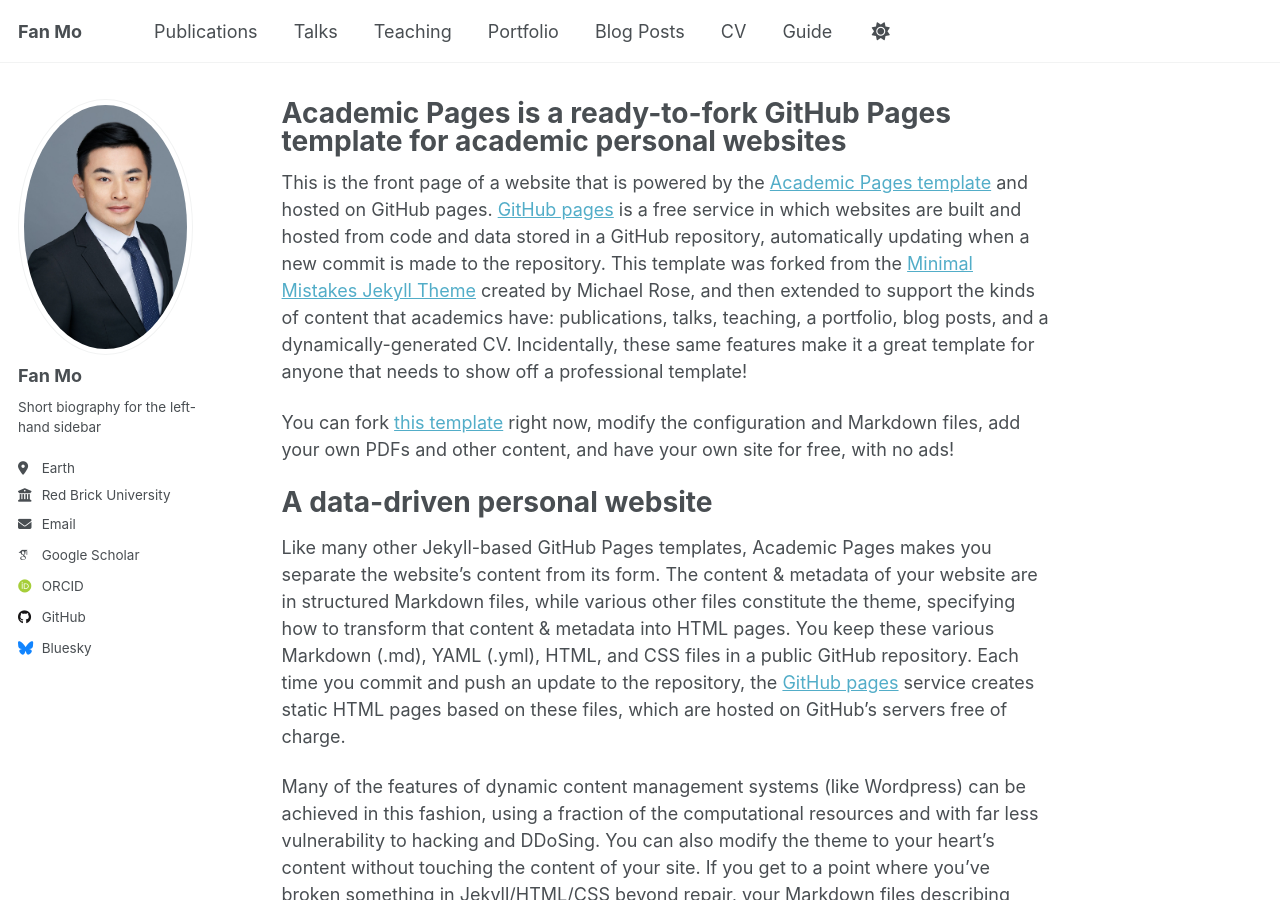
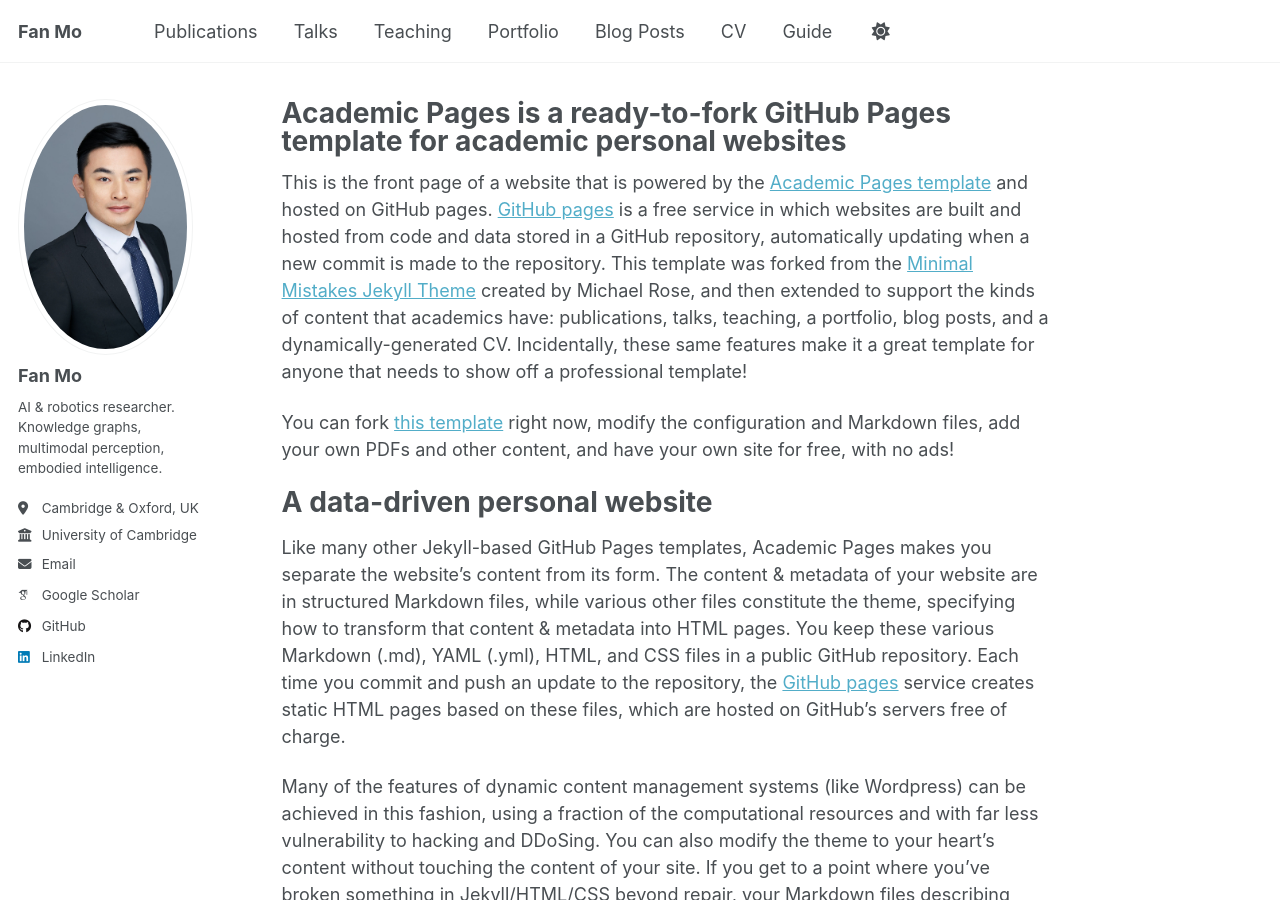
Before and after one commit to fanmo-intro/fanmo-intro.github.io, a Jekyll site: the page built from _pages/about.md, in a window 1280 px wide and 900 px high. Built offline with Jekyll 4.4.1, drawn with Linux system fonts in a browser that asks for light colours; some web fonts are replaced; a script that is not in the unit is left out; some of the changed lines change nothing that is shown.

Commit message:
Update _config.yml

```diff
--- a/_config.yml
+++ b/_config.yml
@@ -1,12 +1,9 @@
 # Welcome to Jekyll!
-#
-# This config file is meant for settings that affect your entire site, values
-# which you are expected to set up once and rarely need to edit after that.
-# For technical reasons, this file is *NOT* reloaded automatically when you use
-# `jekyll serve -l -H localhost`. If you change this file, please restart the
-# server process.
+# Global site config for academicpages
 
+# =======================
 # Basic Site Settings
+# =======================
 locale         : "en-US"
 site_theme     : "default"
 title          : "Fan Mo"
@@ -17,68 +14,69 @@
 baseurl        : ""                                 # keep empty for main site
 repository     : "fanmo-intro/fanmo-intro.github.io"
 
-
-# Site Author - The following control what appear as part of the author content on the side bar.
-#               If a field is blank the icon and link will not appear, otherwise it will be shown.
-#               Additional customization can be done by editing /_includes/author-profile.html
+# =======================
+# Sidebar / Author block
+# =======================
 author:
   # Biographic information
-  avatar           : "Picture_Fan.jpg"
-  name             : "Fan Mo"
-  pronouns         : # example: "she/her"
-  bio              : "Short biography for the left-hand sidebar"
-  location         : "Earth"
-  employer         : "Red Brick University"
-  uri              : # URL
-  email            : "kell6420@ox.ac.uk"
+  avatar     : "Picture_Fan.jpg"             # put this image in /images or project root (as you have)
+  name       : "Fan Mo"
+  pronouns   :
+  bio        : "AI & robotics researcher. Knowledge graphs, multimodal perception, embodied intelligence."
+  location   : "Cambridge & Oxford, UK"
+  employer   : "University of Cambridge"
+  uri        :
+  email      : "kell6420@ox.ac.uk"
 
-  # Academic websites
-  academia         : # URL
-  arxiv            : # URL - Update with the correct link to your profile
-  googlescholar    : "https://scholar.google.com/citations?user=oXhA0KkAAAAJ&hl=en"
-  inspire-hep      : # URL
-  impactstory      : # URL
-  orcid            : "http://orcid.org/yourorcidurl"
-  semantic         : # URL
-  researchgate     : # URL
-  scopus           : # URL
+  # Academic websites (leave blank if unused)
+  academia      :
+  arxiv         :
+  googlescholar : "https://scholar.google.com/citations?user=oXhA0KkAAAAJ&hl=en"
+  inspire-hep   :
+  impactstory   :
+  orcid         :
+  semantic      :
+  researchgate  :
+  scopus        :
 
   # Repositories and software development
-  bitbucket        : # Username - Update with your username on the site
-  codepen          : # Username
-  dribbble         : # Username
-  github           : "academicpages"
-  kaggle           : # Username
-  stackoverflow    : # User number or user number and name (i.e., use "1" or "1/jeff-atwood")
+  bitbucket     :
+  codepen       :
+  dribbble      :
+  github        : "fanmo-intro"
+  kaggle        :
+  stackoverflow :
 
-  # Social media
-  artstation       : # Username
-  bluesky          : "bsky.app" # Replace this with you Bluesky username
-  facebook         : # Username
-  flickr           : # Username
-  foursquare       : # Username
-  goodreads        : # Username
-  google_plus      : # Username
-  keybase          : # Username
-  instagram        : # Username
-  lastfm           : # Username
-  linkedin         : # Username
-  mastodon         : # URL
-  medium           : # URL
-  pinterest        : # Username
-  soundcloud       : # Username
-  steam            : # Username
-  telegram         : # URL
-  tumblr           : # Username
-  twitter          : # Username for X / Twitter
-  vine             : # Username
-  weibo            : # Username
-  wikipedia        : # Username
-  xing             : # Username
-  youtube          : # Username
-  zhihu            : # Username
+  # Social media (fill what you use)
+  artstation :
+  bluesky    :
+  facebook   :
+  flickr     :
+  foursquare :
+  goodreads  :
+  google_plus:
+  keybase    :
+  instagram  :
+  lastfm     :
+  linkedin   : "https://www.linkedin.com/in/fan-mo-phd-032170276/"
+  mastodon   :
+  medium     :
+  pinterest  :
+  soundcloud :
+  steam      :
+  telegram   :
+  tumblr     :
+  twitter    :
+  vine       :
+  weibo      :
+  wikipedia  :
+  xing       :
+  youtube    :
+  zhihu      :
 
-# Publication Category - The following the list of publication categories and their headings
+# =======================
+# Publication Categories
+# =======================
 publication_category:
   books:
     title: 'Books'
@@ -87,76 +85,80 @@
   conferences:
     title: 'Conference Papers'
 
+# =======================
 # Site Settings
-teaser                   :  # filename of teaser fallback teaser image placed in /images/ for social media previews
-breadcrumbs              : false # true, false (default)
-words_per_minute         : 160
-future                   : true
-read_more                : "disabled" # if enabled, adds "Read more" links to excerpts
-talkmap_link             : false      #change to true to add link to talkmap on talks page
+# =======================
+teaser          :
+breadcrumbs     : false
+words_per_minute: 160
+future          : true
+read_more       : "disabled"
+talkmap_link    : false
 comments:
-  provider               : # false (default), "disqus", "discourse", "facebook", "google-plus", "staticman", "custom"
+  provider      :
   disqus:
-    shortname            :
+    shortname   :
   discourse:
-    server               : # https://meta.discourse.org/t/embedding-discourse-comments-via-javascript/31963 , e.g.: meta.discourse.org
+    server      :
   facebook:
-    appid                :
-    num_posts            : # 5 (default)
-    colorscheme          : # "light" (default), "dark"
+    appid       :
+    num_posts   :
+    colorscheme :
 staticman:
-  allowedFields          : ['name', 'email', 'url', 'message']
-  branch                 : "gh-pages" # "master", "gh-pages"
-  commitMessage          : "New comment."
-  filename               : comment-{@timestamp}
-  format                 : "yml"
-  moderation             : true
-  path                   : "_data/comments/{options.slug}"
-  requiredFields         : ['name', 'email', 'message']
+  allowedFields : ['name', 'email', 'url', 'message']
+  branch        : "gh-pages"
+  commitMessage : "New comment."
+  filename      : comment-{@timestamp}
+  format        : "yml"
+  moderation    : true
+  path          : "_data/comments/{options.slug}"
+  requiredFields: ['name', 'email', 'message']
   transforms:
-    email                : "md5"
+    email       : "md5"
   generatedFields:
     date:
-      type               : "date"
+      type      : "date"
       options:
-        format           : "iso8601" # "iso8601" (default), "timestamp-seconds", "timestamp-milliseconds"
+        format  : "iso8601"
 atom_feed:
-  hide                   : false     # change to true to hide the RSS feed in the footer
-  path                   : # blank (default) uses feed.xml
+  hide          : false
+  path          :
 
-
+# =======================
 # SEO Related
+# =======================
 google_site_verification :
 bing_site_verification   :
 alexa_site_verification  :
 yandex_site_verification :
 
+# =======================
+# Social Sharing
+# =======================
+twitter:
+  username     :
+facebook:
+  username     :
+  app_id       :
+  publisher    :
+og_image       :
+og_description :
+social:
+  type         :
+  name         :
+  links        :
 
-# Social Sharing
-twitter:
-  username               : &twitter
-facebook:
-  username               :
-  app_id                 :
-  publisher              :
-og_image                 :  # Social media default site image
-og_description           :  # Social media default site image description
-# For specifying social profiles
-# - https://developers.google.com/structured-data/customize/social-profiles
-social:
-  type                   : # Person or Organization (defaults to Person)
-  name                   : # If the user or organization name differs from the site's name
-  links: # An array of links to social media profiles
+# =======================
+# Analytics
+# =======================
+analytics:
+  provider     : "false"     # "false", "google", "google-universal", "google-analytics-4", "custom"
+  google:
+    tracking_id:
 
-
-# Analytics
-analytics:
-  provider               :  "false" # false (default), "google", "google-universal", "google-analytics-4", "custom"
-  google:
-    tracking_id          :
-
-
+# =======================
 # Reading Files
+# =======================
 include:
   - .htaccess
   - _pages
@@ -191,117 +193,118 @@
 keep_files:
   - .git
   - .svn
-encoding: "utf-8"
+encoding    : "utf-8"
 markdown_ext: "markdown,mkdown,mkdn,mkd,md"
 
+# =======================
+# Conversion
+# =======================
+markdown          : kramdown
+highlighter       : rouge
+lsi               : false
+excerpt_separator : "\n\n"
+incremental       : false
 
-# Conversion
-markdown: kramdown
-highlighter: rouge
-lsi: false
-excerpt_separator: "\n\n"
-incremental: false
-
-
+# =======================
 # Markdown Processing
+# =======================
 kramdown:
-  input: GFM
-  hard_wrap: false
-  auto_ids: true
-  footnote_nr: 1
+  input        : GFM
+  hard_wrap    : false
+  auto_ids     : true
+  footnote_nr  : 1
   entity_output: as_char
-  toc_levels: 1..6
-  smart_quotes: lsquo,rsquo,ldquo,rdquo
+  toc_levels   : 1..6
+  smart_quotes : lsquo,rsquo,ldquo,rdquo
   enable_coderay: false
 
-
-# These settings control the types of collections used by the template
+# =======================
+# Collections
+# =======================
 collections:
   teaching:
-    output: true
+    output   : true
     permalink: /:collection/:path/
   publications:
-    output: true
+    output   : true
     permalink: /:collection/:path/
   portfolio:
-    output: true
+    output   : true
     permalink: /:collection/:path/
   talks:
-    output: true
+    output   : true
     permalink: /:collection/:path/
 
-
-# These settings control how pages and collections are included in the site
+# =======================
+# Defaults
+# =======================
 defaults:
-  # _posts
   - scope:
       path: ""
       type: posts
     values:
-      layout: single
+      layout        : single
       author_profile: true
-      read_time: true
-      comments: true
-      share: true
-      related: true
-  # _pages
+      read_time     : true
+      comments      : true
+      share         : true
+      related       : true
   - scope:
       path: ""
       type: pages
     values:
-      layout: single
+      layout        : single
       author_profile: true
-  # _teaching
   - scope:
       path: ""
       type: teaching
     values:
-      layout: single
+      layout        : single
       author_profile: true
-      share: true
-      comments: true
-  # _publications
+      share         : true
+      comments      : true
   - scope:
       path: ""
       type: publications
     values:
-      layout: single
+      layout        : single
       author_profile: true
-      share: true
-      comments: true
-  # _portfolio
+      share         : true
+      comments      : true
   - scope:
       path: ""
       type: portfolio
     values:
-      layout: single
+      layout        : single
       author_profile: true
-      share: true
-      comment: true
-  # _talks
+      share         : true
+      comment       : true
   - scope:
       path: ""
       type: talks
     values:
-      layout: talk
+      layout        : talk
       author_profile: true
-      share: true
+      share         : true
 
-
+# =======================
 # Sass/SCSS
+# =======================
 sass:
   sass_dir: _sass
-  style: compressed # http://sass-lang.com/documentation/file.SASS_REFERENCE.html#output_style
+  style  : compressed
 
+# =======================
+# Outputting
+# =======================
+permalink    : /:categories/:title/
+# paginate   : 5
+# paginate_path: /page:num/
+timezone     : Etc/UTC
 
-# Outputting
-permalink: /:categories/:title/
-# paginate: 5 # amount of posts to show
-# paginate_path: /page:num/
-timezone: Etc/UTC # http://en.wikipedia.org/wiki/List_of_tz_database_time_zones
-
-
-# Plugins
+# =======================
+# Plugins (GitHub Pages compatible)
+# =======================
 plugins:
   - jekyll-feed
   - jekyll-gist
@@ -319,38 +322,19 @@
   - jekyll-redirect-from
   - jemoji
 
-
+# =======================
 # Archives
-#  Type
-#  - GitHub Pages compatible archive pages built with Liquid ~> type: liquid (default)
-#  - Jekyll Archives plugin archive pages ~> type: jekyll-archives
-#  Path (examples)
-#  - Archive page should exist at path when using Liquid method or you can
-#    expect broken links (especially with breadcrumbs enabled)
-#  - <base_path>/tags/my-awesome-tag/index.html ~> path: /tags/
-#  - <base_path/categories/my-awesome-category/index.html ~> path: /categories/
-#  - <base_path/my-awesome-category/index.html ~> path: /
+# =======================
 category_archive:
   type: liquid
   path: /categories/
 tag_archive:
   type: liquid
   path: /tags/
-# https://github.com/jekyll/jekyll-archives
-# jekyll-archives:
-#   enabled:
-#     - categories
-#     - tags
-#   layouts:
-#     category: archive-taxonomy
-#     tag: archive-taxonomy
-#   permalinks:
-#     category: /categories/:name/
-#     tag: /tags/:name/
 
-
+# =======================
 # HTML Compression
-# - http://jch.penibelst.de/
+# =======================
 compress_html:
   clippings: all
   ignore:
```
